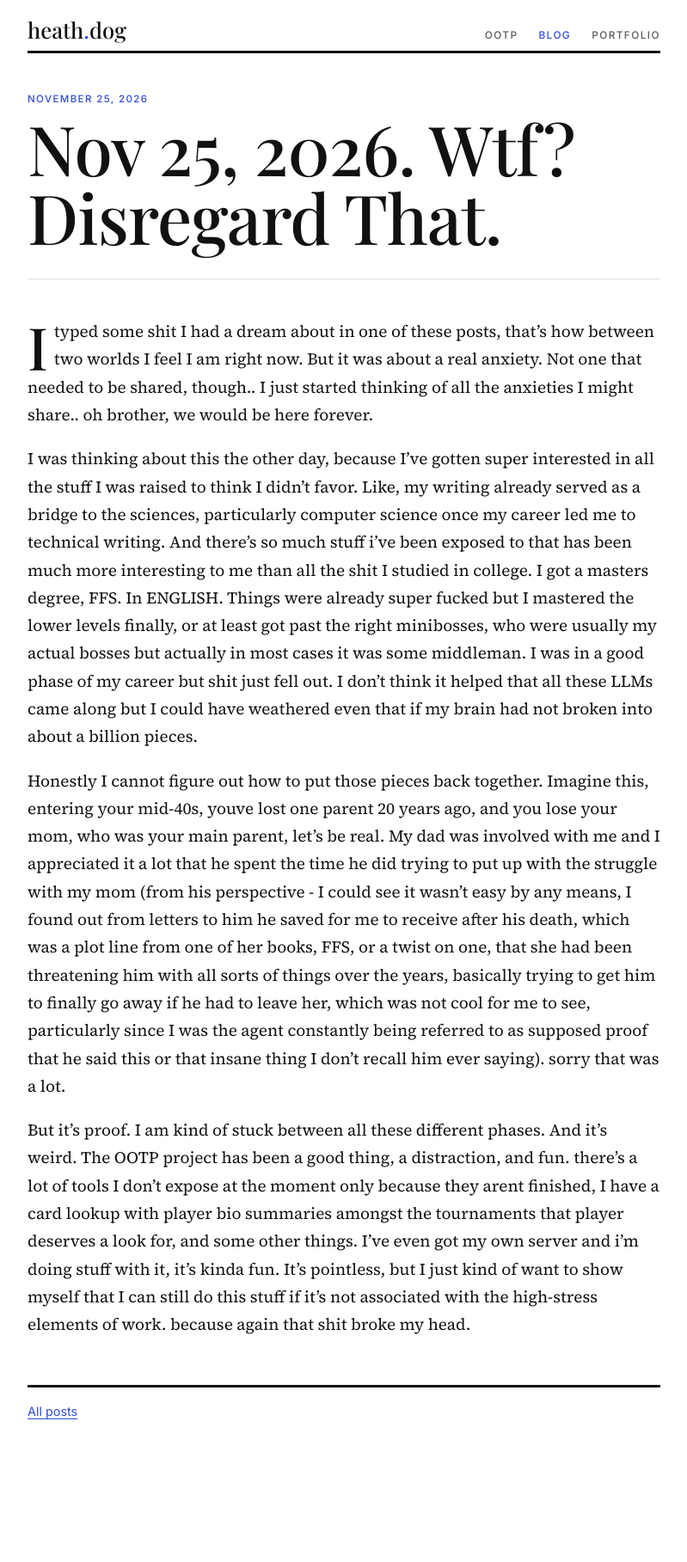
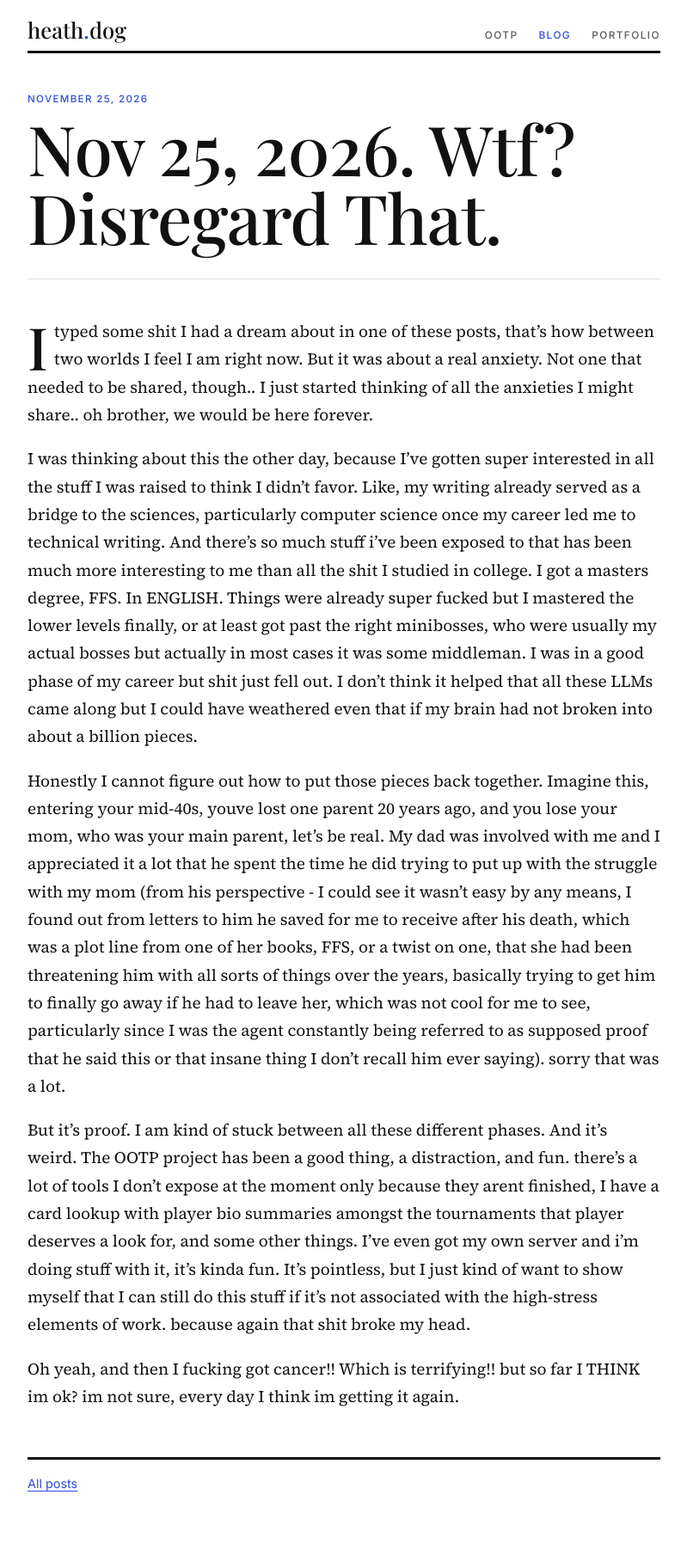
Before and after one commit to Heathd0g/Heathd0g.github.io, a Jekyll site: the page built from _posts/2026-11-25-nov-25-2026-wtf-disregard-that.md, in a window 1280 px wide. Shown: the whole page at 86% size, without its empty margins (240-1039 px from the left). Built offline with Jekyll 4.4.1, drawn with Linux system fonts in a browser that asks for light colours; some web fonts are replaced; before the commit the page ends 1733 px from its top, so only the background shows below that.

Commit message:
Blog: add a closing paragraph to the Nov 25 post (HG)
Co-Authored-By: Claude Opus 5.5 <noreply@anthropic.com>

```diff
--- a/_posts/2026-11-25-nov-25-2026-wtf-disregard-that.md
+++ b/_posts/2026-11-25-nov-25-2026-wtf-disregard-that.md
@@ -10,3 +10,5 @@ Honestly I cannot figure out how to put those pieces back together. Imagine this
 sorry that was a lot.
 
 But it's proof. I am kind of stuck between all these different phases. And it's weird. The OOTP project has been a good thing, a distraction, and fun. there's a lot of tools I don't expose at the moment only because they arent finished, I have a card lookup with player bio summaries amongst the tournaments that player deserves a look for, and some other things. I've even got my own server and i'm doing stuff with it, it's kinda fun. It's pointless, but I just kind of want to show myself that I can still do this stuff if it's not associated with the high-stress elements of work. because again that shit broke my head.
+
+Oh yeah, and then I fucking got cancer!! Which is terrifying!! but so far I THINK im ok? im not sure, every day I think im getting it again.
```
